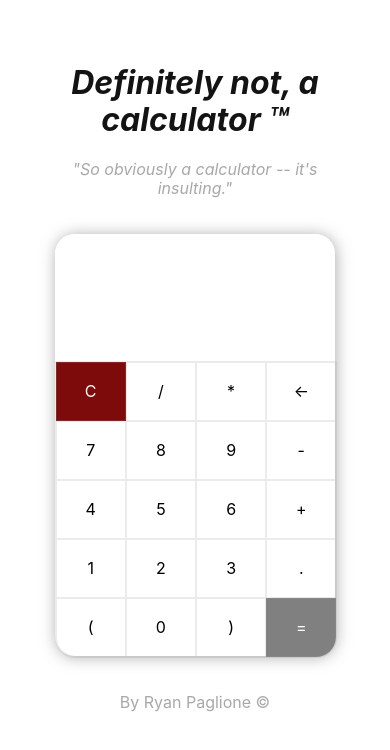
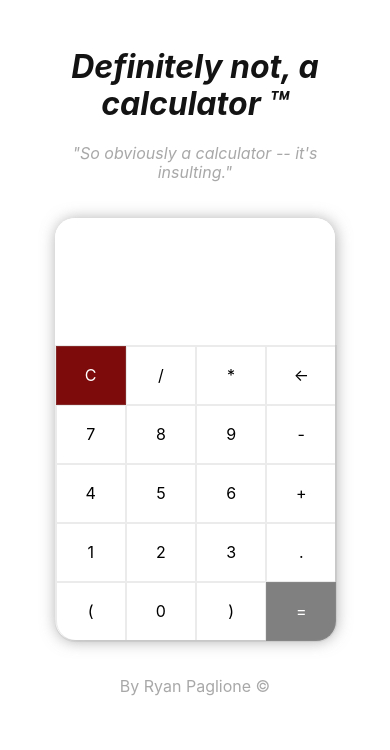
Before and after one commit to sgapnayr/calculator, a website built with Parcel: page index.html in a window 390 px wide. Built offline with nearby package versions, Linux system fonts and the light colour scheme.

Commit message:
Update style.css

```diff
--- a/style.css
+++ b/style.css
@@ -104,7 +104,7 @@ p {
 
 @media screen and (max-width: 768px) {
   .container {
-    padding-top: 3rem;
+    padding-top: 2rem;
   }
 
   .calc-body {
```
